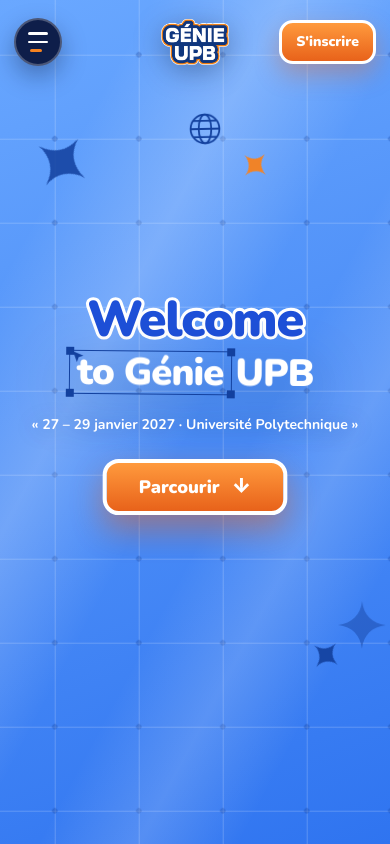
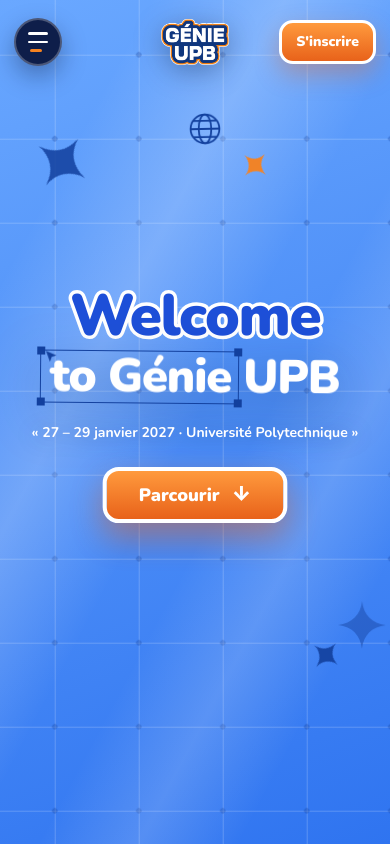
Before and after one commit to G4MA5/Genie_upbv2, a React (Vite) app: page / in a window 390 px wide. Shown: the top 844 px of the page. Built offline with nearby package versions, Linux system fonts and the light colour scheme.

Commit message:
style(rideau): boost mobile font size to sweet spot (47px-52px) with strict no-wrap

```diff
--- a/src/components/accueil/RideauAccueil.tsx
+++ b/src/components/accueil/RideauAccueil.tsx
@@ -231,10 +231,10 @@ export const RideauAccueil: React.FC<RideauAccueilProps> = ({ isOpen, onOpenSite
               initial={{ opacity: 0, y: 50, filter: 'blur(8px)' }}
               animate={{ opacity: 1, y: 0, filter: 'blur(0px)' }}
               transition={{ duration: 0.9, delay: 0.2, ease: [0.2, 0.9, 0.25, 1] }}
-              className="font-black text-[#1D4FD8] text-[42px] min-[360px]:text-[50px] min-[400px]:text-[58px] sm:text-[110px] md:text-[135px] lg:text-[148px] leading-none tracking-tight block pointer-events-auto mb-1 sm:mb-2 whitespace-nowrap"
+              className="font-black text-[#1D4FD8] text-[52px] min-[375px]:text-[58px] min-[420px]:text-[64px] sm:text-[110px] md:text-[135px] lg:text-[148px] leading-none tracking-tight block pointer-events-auto mb-1 sm:mb-2 whitespace-nowrap"
               style={{
                 paintOrder: 'stroke fill',
-                WebkitTextStroke: 'clamp(5px, 1.6vw, 10px) #fff',
+                WebkitTextStroke: 'clamp(6px, 1.8vw, 10px) #fff',
                 filter: 'drop-shadow(0 16px 24px rgba(5, 15, 50, 0.35))',
                 animation: 'fxRiseIdle 2.6s ease-in-out 1.2s infinite',
               }}
@@ -242,7 +242,7 @@ export const RideauAccueil: React.FC<RideauAccueilProps> = ({ isOpen, onOpenSite
               Welcome
             </motion.span>
 
-            {/* "to Génie UPB" avec encadrement technique complet (police mobile réduite & no-wrap strict) */}
+            {/* "to Génie UPB" avec encadrement technique complet (taille réhaussée & no-wrap strict) */}
             <motion.div
               initial={{ opacity: 0, scale: 0.8, rotate: -4 }}
               animate={{ opacity: 1, scale: 1, rotate: 0 }}
@@ -252,13 +252,13 @@ export const RideauAccueil: React.FC<RideauAccueilProps> = ({ isOpen, onOpenSite
                 animation: 'fxPopIdle 3.2s ease-in-out 1.5s infinite',
               }}
             >
-              {/* Texte blanc calibré : sur mobile la police est réduite pour empêcher que "to" ne passe en haut */}
-              <h1 className="font-black text-white text-[32px] min-[360px]:text-[38px] min-[400px]:text-[44px] sm:text-[96px] md:text-[135px] lg:text-[168px] leading-[0.95] tracking-tight drop-shadow-[0_14px_28px_rgba(5,15,50,0.35)] flex items-center justify-center gap-2 sm:gap-6 whitespace-nowrap">
+              {/* Texte blanc calibré : réhaussé à 44px-50px sur mobile, tout en restant strictement sur une seule ligne */}
+              <h1 className="font-black text-white text-[42px] min-[375px]:text-[47px] min-[420px]:text-[52px] sm:text-[96px] md:text-[135px] lg:text-[168px] leading-[0.95] tracking-tight drop-shadow-[0_14px_28px_rgba(5,15,50,0.35)] flex items-center justify-center gap-2 sm:gap-6 whitespace-nowrap">
                 <span className="relative inline-block pr-1 sm:pr-2 whitespace-nowrap">
                   {/* Encadrement technique englobant tout "to Génie" */}
                   <span
                     aria-hidden="true"
-                    className="block absolute -left-2 sm:-left-5 lg:-left-6 -top-1 sm:-top-3 lg:-top-3.5 -right-1 sm:-right-3 lg:-right-4 -bottom-1 sm:-bottom-2.5 lg:-bottom-3 border-[1.5px] sm:border-[2.5px] lg:border-[3px] border-[#12409E] pointer-events-none"
+                    className="block absolute -left-2.5 sm:-left-5 lg:-left-6 -top-1 sm:-top-3 lg:-top-3.5 -right-1 sm:-right-3 lg:-right-4 -bottom-1 sm:-bottom-2.5 lg:-bottom-3 border-[1.5px] sm:border-[2.5px] lg:border-[3px] border-[#12409E] pointer-events-none"
                   >
                     <span className="absolute -left-1 sm:-left-2 lg:-left-2.5 -top-1 sm:-top-2 lg:-top-2.5 w-2 sm:w-3.5 lg:w-4 h-2 sm:h-3.5 lg:h-4 bg-[#12409E]" />
                     <span className="absolute -right-1 sm:-right-2 lg:-right-2.5 -top-1 sm:-top-2 lg:-top-2.5 w-2 sm:w-3.5 lg:w-4 h-2 sm:h-3.5 lg:h-4 bg-[#12409E]" />
```
